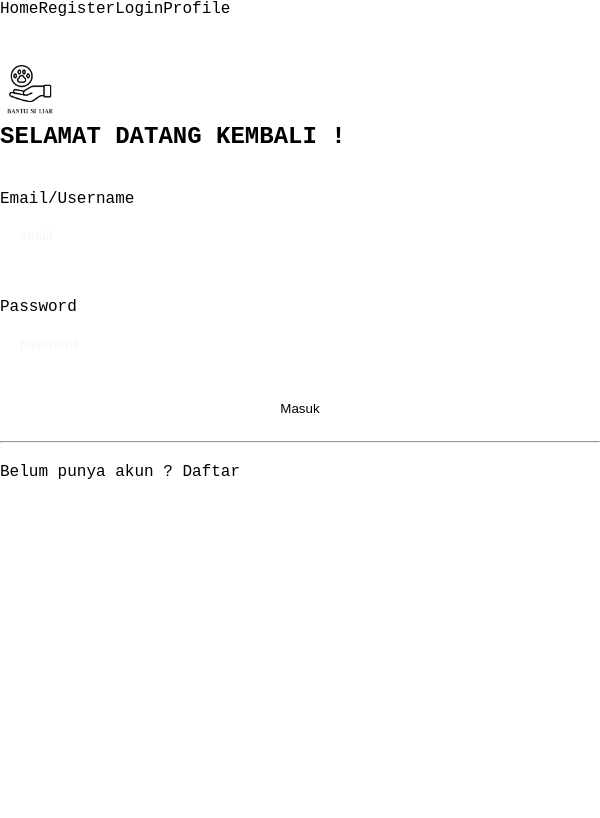
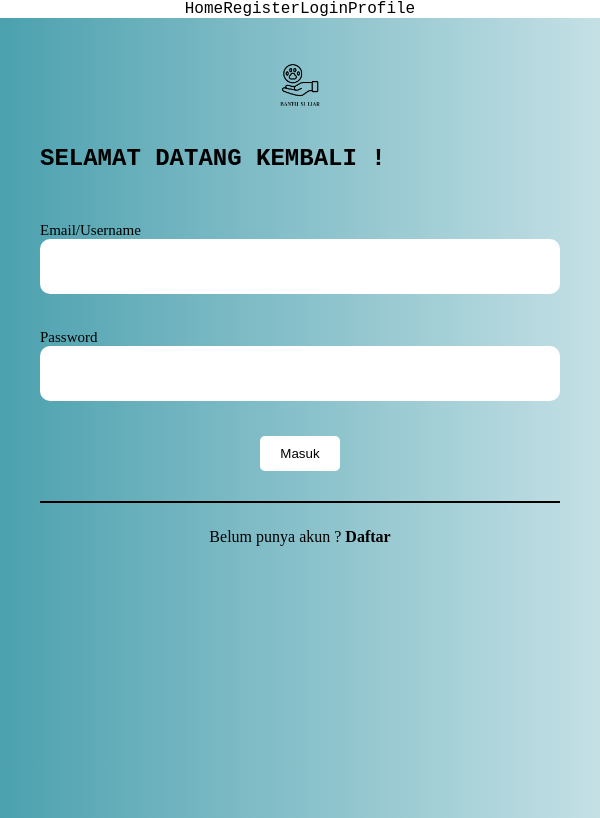
Before and after one commit to ThanWeb/Bantu-Si-Liar, a React app: page /login in a window 600 px wide. Built offline with nearby package versions, Linux system fonts and the light colour scheme.

Commit message:
mengupdate styling responsive mobile login page

```diff
--- a/src/style/login.scss
+++ b/src/style/login.scss
@@ -1,3 +1,12 @@
+.login-page {
+    flex: 70%;
+    height: 100vh;
+    justify-content: center;
+    align-items: center;
+    background: linear-gradient(to right, rgba(76, 161, 175, 1), rgba(196, 224, 229, 1));
+    padding: 40px;
+}
+
 .row {
     display: flex;
     flex-wrap: wrap;
@@ -14,7 +23,7 @@
     display: block;
     height: auto;
     margin: auto;
-    margin-top: 150px;
+    margin-top: 50%;
 }
 
 .animasi-container {
@@ -22,20 +31,20 @@
     margin: auto;
 }
 
-.container-form {
-    flex: 70%;
-    min-height: 100vh;
-    justify-content: center;
-    align-items: center;
-
+header {
+    display: block;
+    text-align: center;
+}
+.login-page h2{
+    margin-top: 30px;
+    margin-bottom: 10px;
 }
 
 .form-parent {
-    min-height: 100vh;
+    height: 100vh;
     min-width: 100vh;
-    background: linear-gradient(to right, rgba(13, 153, 255, .4), #5EBECE, #0d99ff);
     text-align: center;
-    padding: 80px;
+    padding: 40px;
     box-shadow: 7px 7px 5px rgba(0, 0, 0, 0.4);
 }
 
@@ -46,9 +55,10 @@
 
 .btn-auth {
     padding: 10px 20px;
-    margin-bottom: 15px;
+    margin-top: 15px;
+    margin-bottom: 30px;
     border: none;
-    border-radius: 10px;
+    border-radius: 5px;
     background-color: white;
     color: black;
 }
@@ -57,6 +67,7 @@
     padding-top: 25px;
     display: flex;
     flex-direction: column;
+    font-family: 'Vesper Libre';
 }
 
 .wrap-input {
@@ -71,11 +82,15 @@
     color: red;
 }
 
+.form-input label {
+    font-size: 15px;
+}
+
 .form-input input,
 textarea,
 button {
     padding: 20px;
-    background-color: var(--nav-background-color);
+    background-color: white;
     color: white;
     border: none;
     border-radius: 10px;
@@ -83,12 +98,11 @@ button {
 
 .form-input input::placeholder,
 textarea::placeholder {
-    color: rgb(247, 243, 243);
+    color: var(--black);
 }
 
 hr {
-    margin-bottom: 20px;
-    color: black;
+    border: .5px solid black;
 }
 
 .header-logo {
@@ -100,11 +114,20 @@ hr {
     width: 100px;
     height: 100px;
 }
+
 .logo {
     max-width: 100%;
     height: auto;
 }
+.footer-form {
+    font-family: 'Vesper Libre';
+    text-align: center;
+    margin-top: 25px;
 
+}
+span{
+    font-weight: 800;
+}
 @media screen and (max-width: 1200px) {
     .side {
         flex: 30%;
@@ -112,9 +135,8 @@ hr {
         padding: 20px;
     }
 
-    .container-form {
+    .login-page {
         flex: 70%;
-        min-height: 100vh;
         width: 100vh;
         justify-content: center;
         align-items: center;
@@ -122,28 +144,31 @@ hr {
     }
 }
 
-@media (max-width: 756px) {
-    .side img {
+@media (max-width: 726px) and (min-width: 476px) {
+    .side {
         display: none;
     }
 
-    .row {
-        flex-direction: column;
-    }
-
-    .header-logo {
-        padding: 24px 0 9px;
+    .login-page {
+        flex: 100%;
+        height: 100vh;
+        justify-content: center;
+        align-items: center;
     }
 }
 
-@media screen and (max-width: 476px) {
-    .side img {
+@media (max-width: 1031px) {
+    .side {
         display: none;
     }
+
+    .login-page {
+        flex: 100%;
+        min-height: 100vh;
+        min-width: 500px;
+        justify-content: center;
+        align-items: center;
+
+    }
+
 }
-
-@media screen and (max-width: 640px) {
-    .side img {
-        display: none;
-    }
-}
```
